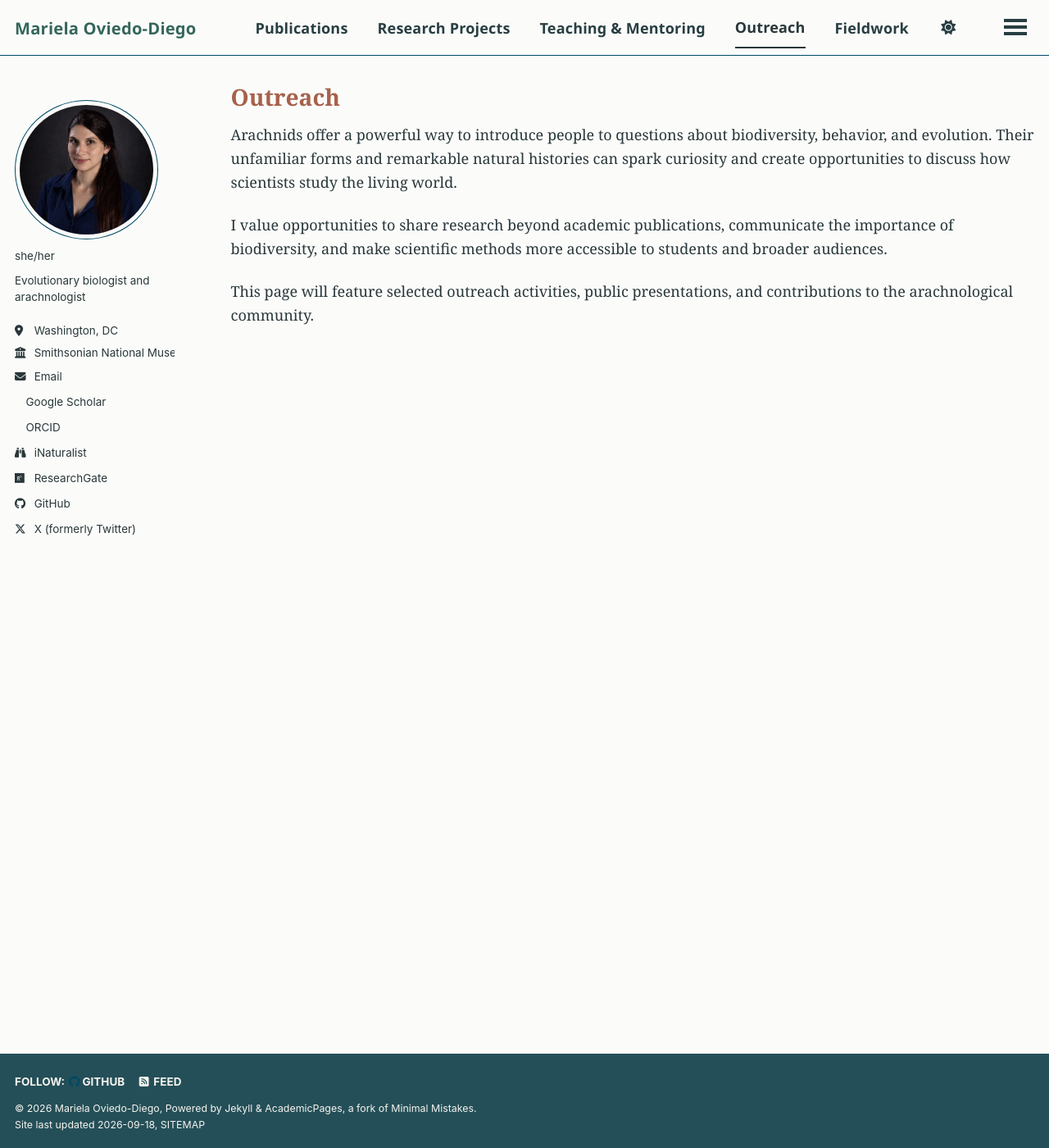
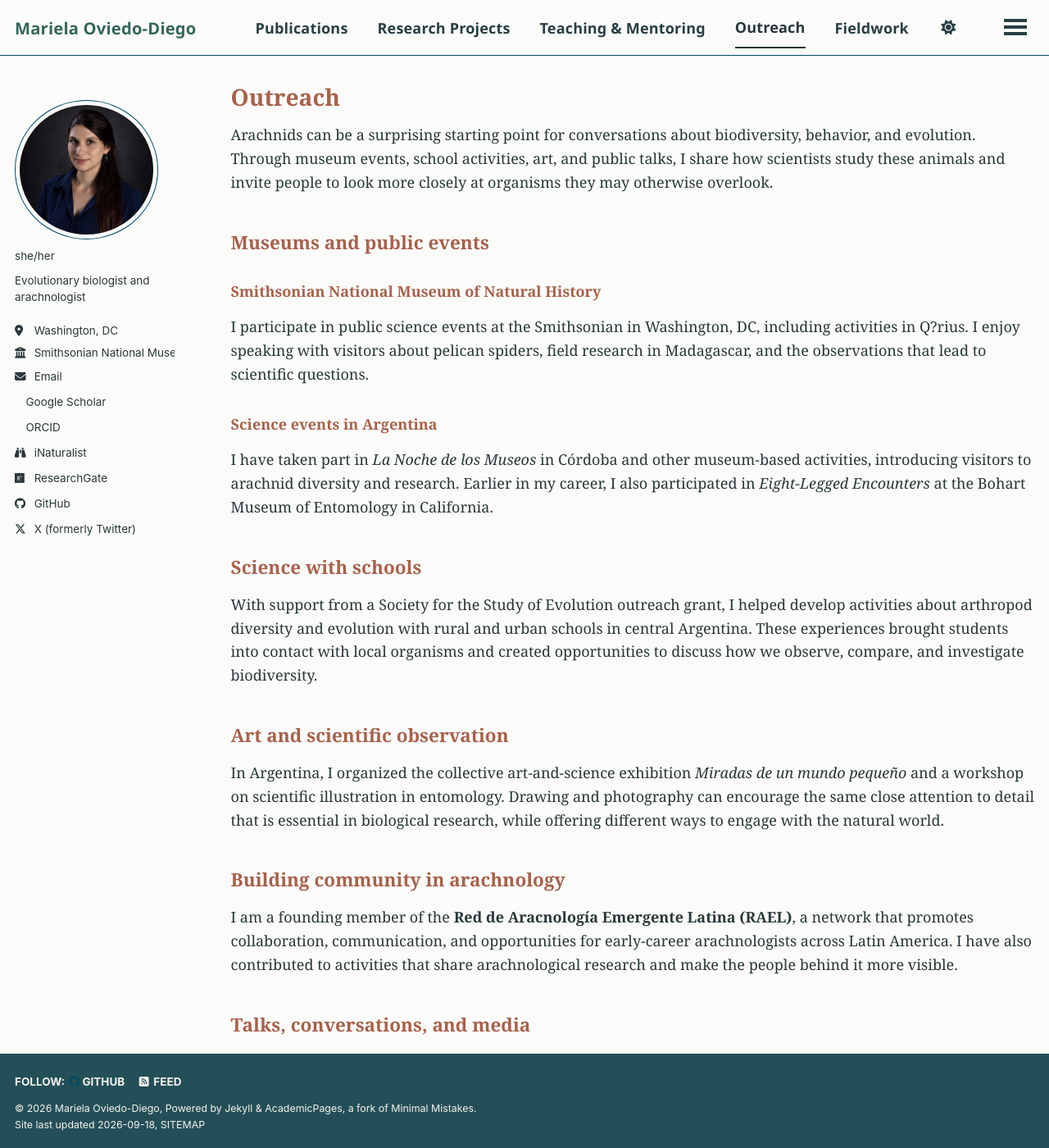
Before and after one commit to marielaoviedodiego/marielaoviedodiego.github.io, a Jekyll site: the page built from _pages/outreach.md, in a window 1280 px wide and 1400 px high. Shown: the whole window at 82% size. Built offline with Jekyll 4.4.1, drawn with Linux system fonts in a browser that asks for light colours; some web fonts are replaced; a style sheet for code colours, icons or effects is not loaded; some of the changed text lies outside the part shown.

Commit message:
Update outreach.md

```diff
--- a/_pages/outreach.md
+++ b/_pages/outreach.md
@@ -5,8 +5,32 @@ permalink: /outreach/
 author_profile: true
 ---
 
-Arachnids offer a powerful way to introduce people to questions about biodiversity, behavior, and evolution. Their unfamiliar forms and remarkable natural histories can spark curiosity and create opportunities to discuss how scientists study the living world.
+Arachnids can be a surprising starting point for conversations about biodiversity, behavior, and evolution. Through museum events, school activities, art, and public talks, I share how scientists study these animals and invite people to look more closely at organisms they may otherwise overlook.
 
-I value opportunities to share research beyond academic publications, communicate the importance of biodiversity, and make scientific methods more accessible to students and broader audiences.
+## Museums and public events
 
-This page will feature selected outreach activities, public presentations, and contributions to the arachnological community.
+### Smithsonian National Museum of Natural History
+
+I participate in public science events at the Smithsonian in Washington, DC, including activities in Q?rius. I enjoy speaking with visitors about pelican spiders, field research in Madagascar, and the observations that lead to scientific questions.
+
+### Science events in Argentina
+
+I have taken part in *La Noche de los Museos* in Córdoba and other museum-based activities, introducing visitors to arachnid diversity and research. Earlier in my career, I also participated in *Eight-Legged Encounters* at the Bohart Museum of Entomology in California.
+
+## Science with schools
+
+With support from a Society for the Study of Evolution outreach grant, I helped develop activities about arthropod diversity and evolution with rural and urban schools in central Argentina. These experiences brought students into contact with local organisms and created opportunities to discuss how we observe, compare, and investigate biodiversity.
+
+## Art and scientific observation
+
+In Argentina, I organized the collective art-and-science exhibition *Miradas de un mundo pequeño* and a workshop on scientific illustration in entomology. Drawing and photography can encourage the same close attention to detail that is essential in biological research, while offering different ways to engage with the natural world.
+
+## Building community in arachnology
+
+I am a founding member of the **Red de Aracnología Emergente Latina (RAEL)**, a network that promotes collaboration, communication, and opportunities for early-career arachnologists across Latin America. I have also contributed to activities that share arachnological research and make the people behind it more visible.
+
+## Talks, conversations, and media
+
+I have given public talks about arachnids, sexual selection, and my field research in Madagascar. My work and science communication activities have also included podcast conversations, online educational events, and interviews with science media.
+
+These formats allow me to share both research findings and the process behind them: the field observations, questions, experiments, and collaborations that shape a scientific project.
```
